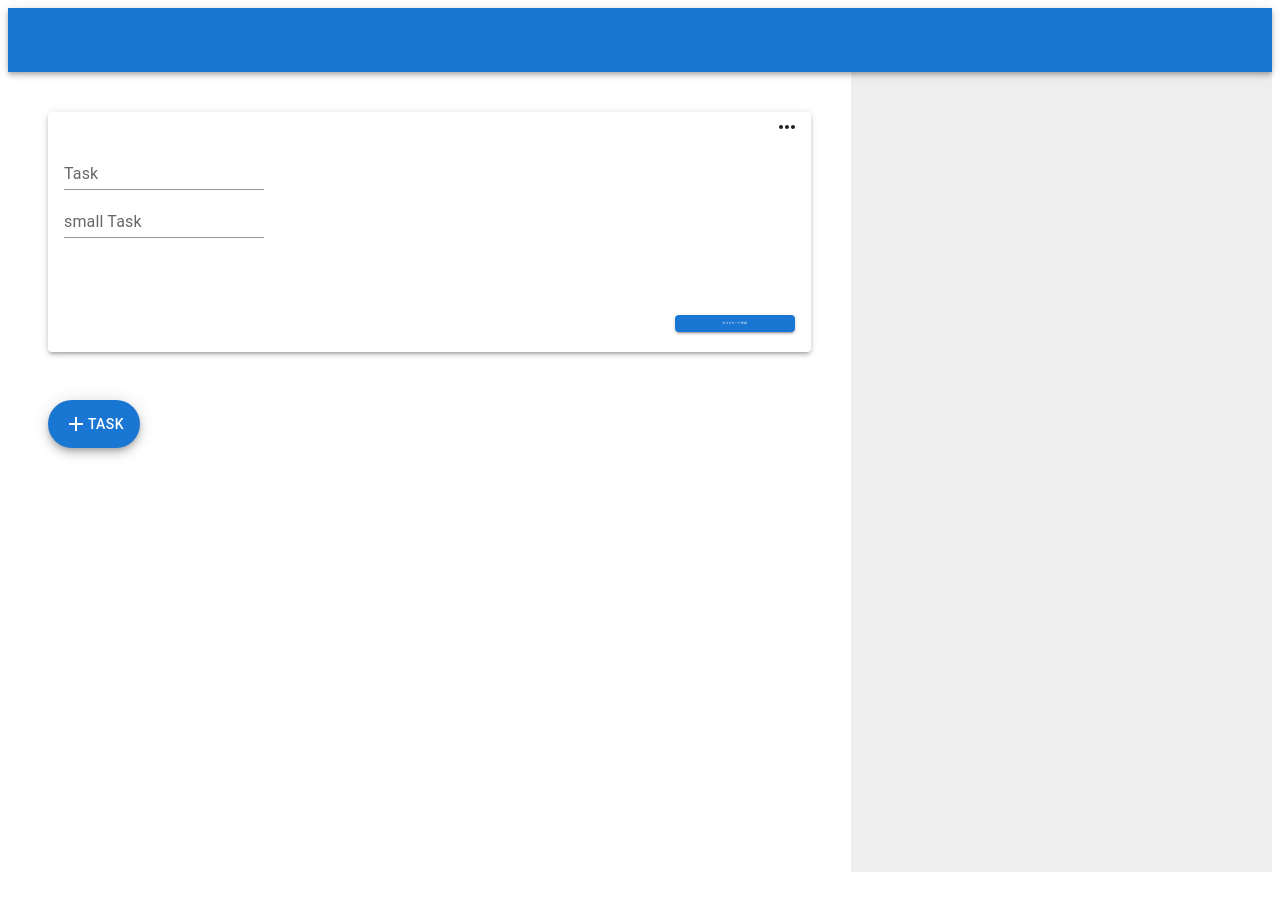
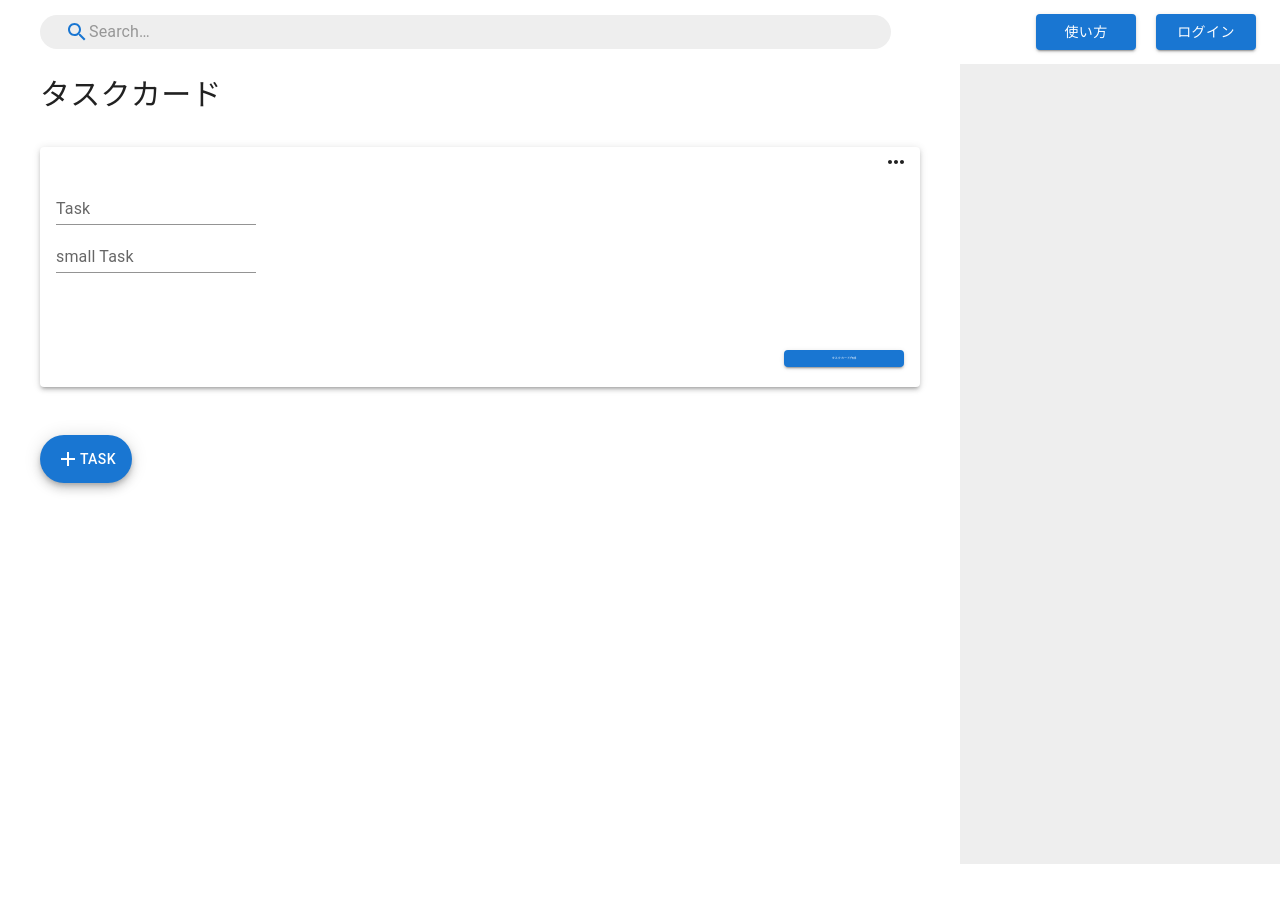
Before and after one commit to muneyukigithub/test, a React (Create React App) app: page / in a window 1280 px wide. Shown: the top 910 px of the page. After the commit the page ends 872 px from the top, so only its background shows below. Built offline with nearby package versions, Linux system fonts and the light colour scheme.

Commit message:
headerの修正

```diff
--- a/src/Edit.tsx
+++ b/src/Edit.tsx
@@ -9,12 +9,11 @@ type Content = {
 
 const Edit = (props: Content) => {
   return (
-    <Box sx={{display:"flex",flexFlow:"column"}}>
+    <Box sx={{ display: 'flex', flexFlow: 'column' }}>
       {/* <Typography>仕事内容</Typography> */}
-      <TextField variant="standard" label="Task" sx={{ width: '200px'}} />
+      <TextField variant="standard" label="Task" sx={{ width: '200px' }} />
       {/* <Typography sx={{}}>細分化タスク</Typography> */}
       <TextField variant="standard" label="small Task" sx={{ width: '200px' }} />
-
     </Box>
   )
 }
--- a/src/Main.tsx
+++ b/src/Main.tsx
@@ -1,7 +1,11 @@
 import { Link, NavLink } from 'react-router-dom'
 import { FC, ReactNode, useState } from 'react'
 import React from 'react'
+import SearchIcon from '@mui/icons-material/Search'
+import CssBaseline from '@mui/material/CssBaseline';
 import {
+
+  InputBase,
   Menu,
   MenuItem,
   Paper,
@@ -201,10 +205,15 @@ const Main: React.FC = () => {
 
         <Box>{task.edit ? <Edit {...task} /> : <Typo {...task} />}</Box>
 
-        <Button
-        onClick={e => handleCreate(task)}
-        variant="contained"
-        sx={{mb:"20px",ml:"auto",mt:"auto",width:"120px",fontSize:"3px"}}>タスクカード作成</Button>
+        {task.edit ?
+          <Button
+          onClick={(e) => handleCreate(task)}
+          variant="contained"
+          sx={{ mb: '20px', ml: 'auto', mt: 'auto', width: '120px', fontSize: '3px' }}
+        >
+          タスクカード作成
+        </Button> : "" }
+
       </Paper>
     )
   })
@@ -215,20 +224,65 @@ const Main: React.FC = () => {
     </Box>
   )
 
+
+
+
   return (
-    <ThemeProvider theme={theme}>
-      <AppBar position="relative">
-        <Toolbar></Toolbar>
+    <>
+    <CssBaseline />
+      <AppBar position="relative" sx={{backgroundColor:"#fff",p:0,boxShadow:"0"}}>
+        <Toolbar sx={{ml:"16px"}}>
+
+          <Box sx={{
+
+              backgroundColor:"#EEEEEE",
+              borderRadius:"46px",
+              width:"70%",
+              display:"inline-flex",
+              }}>
+
+                <Box sx={{
+                  py:"5px",
+                  pl:"25px",
+                  display:"flex",
+                  justifyContent:"center",
+
+                  }}>
+                <SearchIcon color="primary" />
+            </Box>
+            <InputBase placeholder="Search…"
+
+            />
+
+          </Box>
+          <Box sx={{ flexGrow: 1 }} />
+
+
+          <Box sx={{display:"flex"}}>
+          <Button variant="contained" sx={{width:"100px",ml:"20px"}}>使い方</Button>
+          <Button variant="contained" sx={{width:"100px",ml:"20px"}}>ログイン</Button>
+          </Box>
+        </Toolbar>
       </AppBar>
 
+
+
       <Grid container spacing={0}>
-        <Grid item xs={12} md={8}>
-          <Box sx={{
-            backgroundColor: 'white',
-            height: '100vh',
-            mx: 5,
-            mt: 5 }}>
+        <Grid item xs={12} md={9}>
+          <Box
+            sx={{
+              backgroundColor: 'white',
+              height: '100vh',
+              mx: 5,
+              mt: 1,
+            }}
+          >
 
+            <Typography sx={{
+            mb:"30px",
+            fontSize:"30px",
+            fontFamily:"Roboto, system-ui,Hiragino Kaku Gothic ProN,sans-serif;"
+            }}>タスクカード</Typography>
             {list}
 
             <Fab color="primary" variant="extended" sx={{ mt: 3 }} onClick={addtask}>
@@ -238,11 +292,11 @@ const Main: React.FC = () => {
           </Box>
         </Grid>
 
-        <Grid item xs={0} md={4}>
-          <Box sx={{ backgroundColor: '#EEEEEE', height: '100vh' }}></Box>
+        <Grid item xs={0} md={3}>
+          <Box sx={{ backgroundColor: '#EEEEEE', height: '100vh',minWidth:"" }}></Box>
         </Grid>
       </Grid>
-    </ThemeProvider>
+    </>
   )
 }
 
--- a/src/Typo.tsx
+++ b/src/Typo.tsx
@@ -1,5 +1,5 @@
 import React from 'react'
-import { Typography,Box } from '@mui/material'
+import { Typography, Box } from '@mui/material'
 
 // rafce
 type Content = {
```
